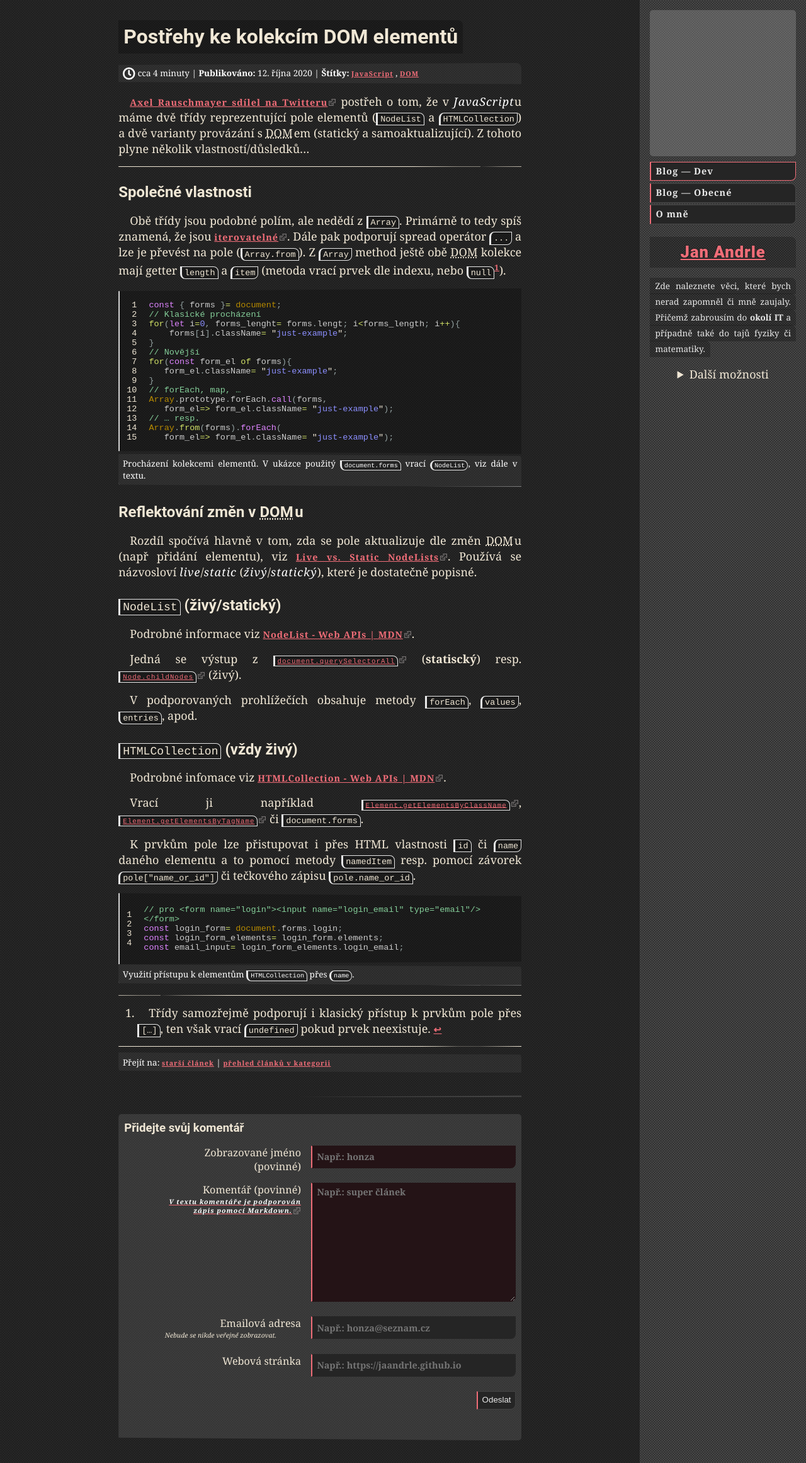
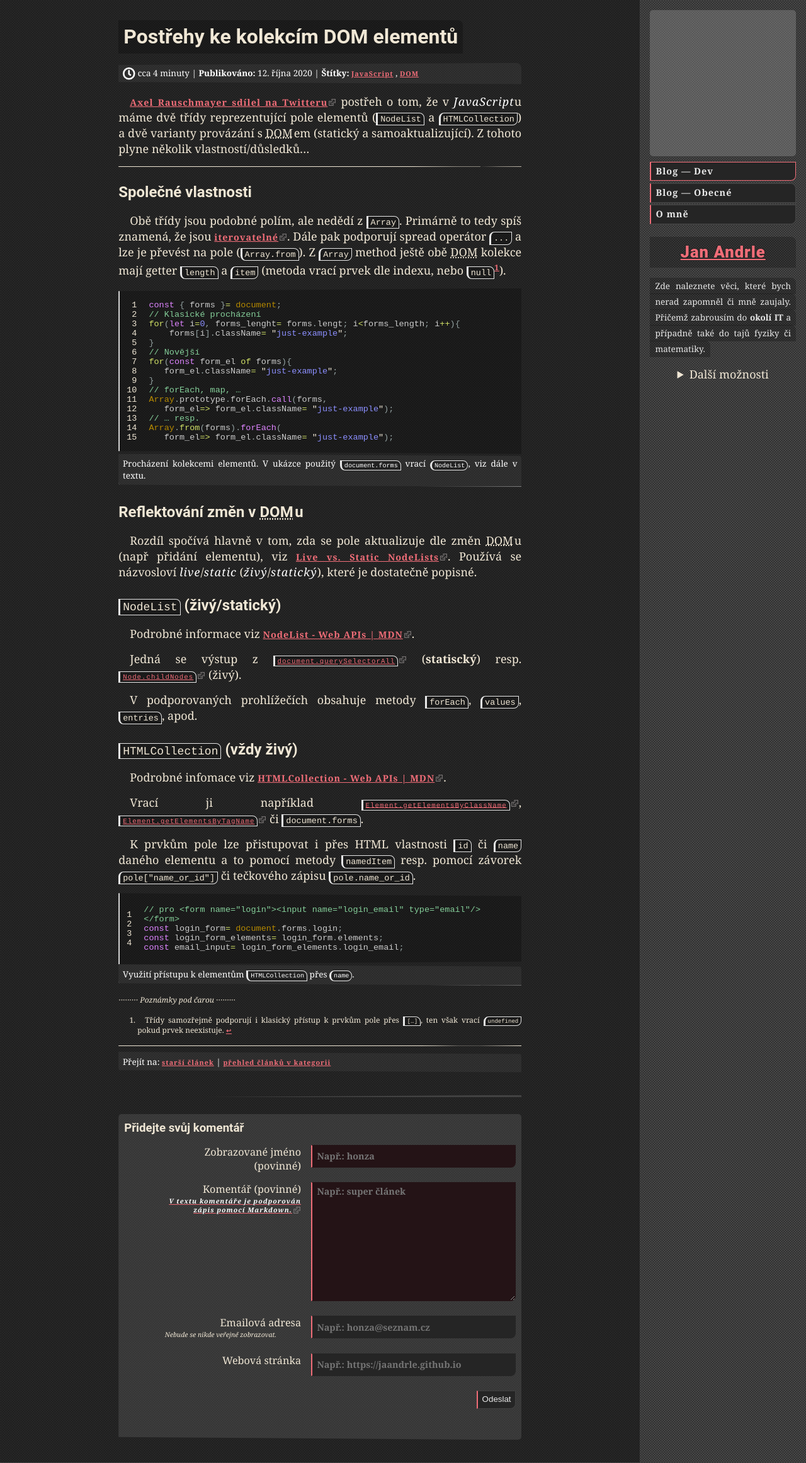
Before and after one commit to jaandrle/jaandrle.github.io, a Jekyll site: the page built from _posts/2020/2020-10-12-postrehy-ke-kolekcim-dom-elementu.md, in a window 1280 px wide. Shown: the whole page at 63% size. Built offline with Jekyll 4.4.1, drawn with Linux system fonts in a browser that asks for light colours; grey boxes are pictures that could not be loaded.

Commit message:
`.footnotes`

```diff
--- a/_posts/2020/2020-10-12-postrehy-ke-kolekcim-dom-elementu.md
+++ b/_posts/2020/2020-10-12-postrehy-ke-kolekcim-dom-elementu.md
@@ -62,5 +62,4 @@ const email_input= login_form_elements.login_email;
 ' %}
 
 
----
 [^1]: Třídy samozřejmě podporují i klasický přístup k prvkům pole přes `[…]`, ten však vrací `undefined` pokud prvek neexistuje.
--- a/_sass/_part_molecules.scss
+++ b/_sass/_part_molecules.scss
@@ -1,3 +1,11 @@
+.footnotes{
+  font-size: .75rem;
+  font-style: normal;
+  &::before {
+    content: "········· Poznámky pod čarou ·········";
+    font-style: italic;
+  }
+}
 .C__svgIcon {
   display: inline-block;
   vertical-align: top;
```
